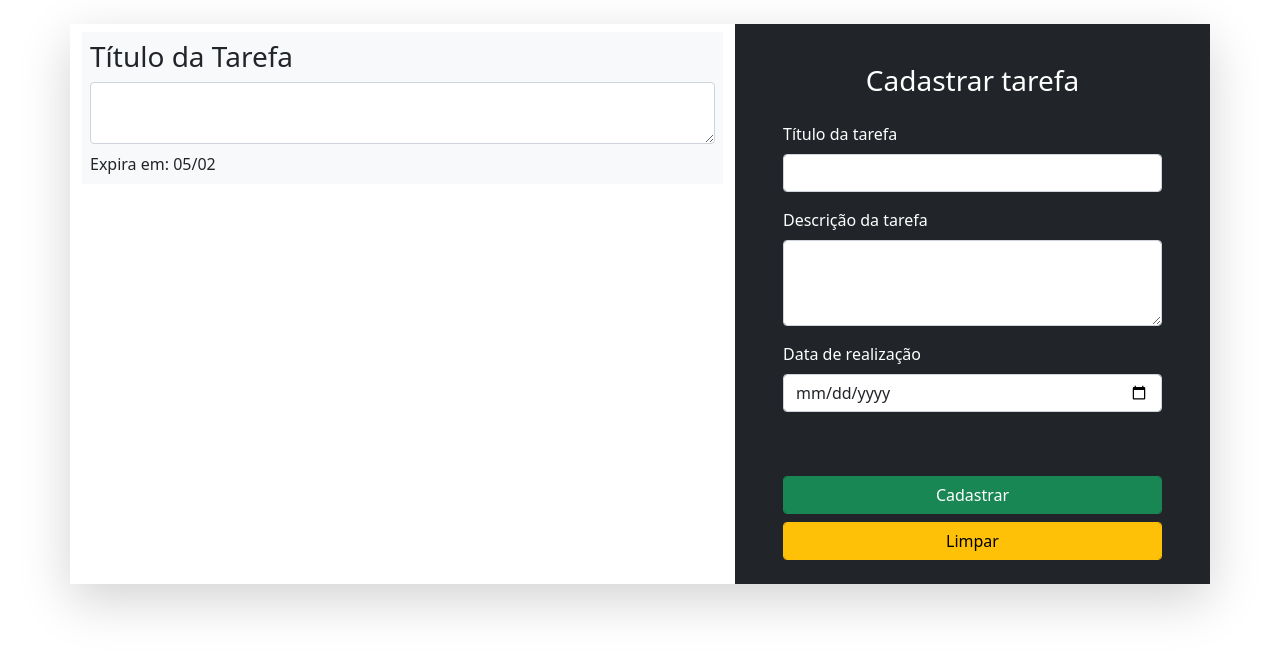
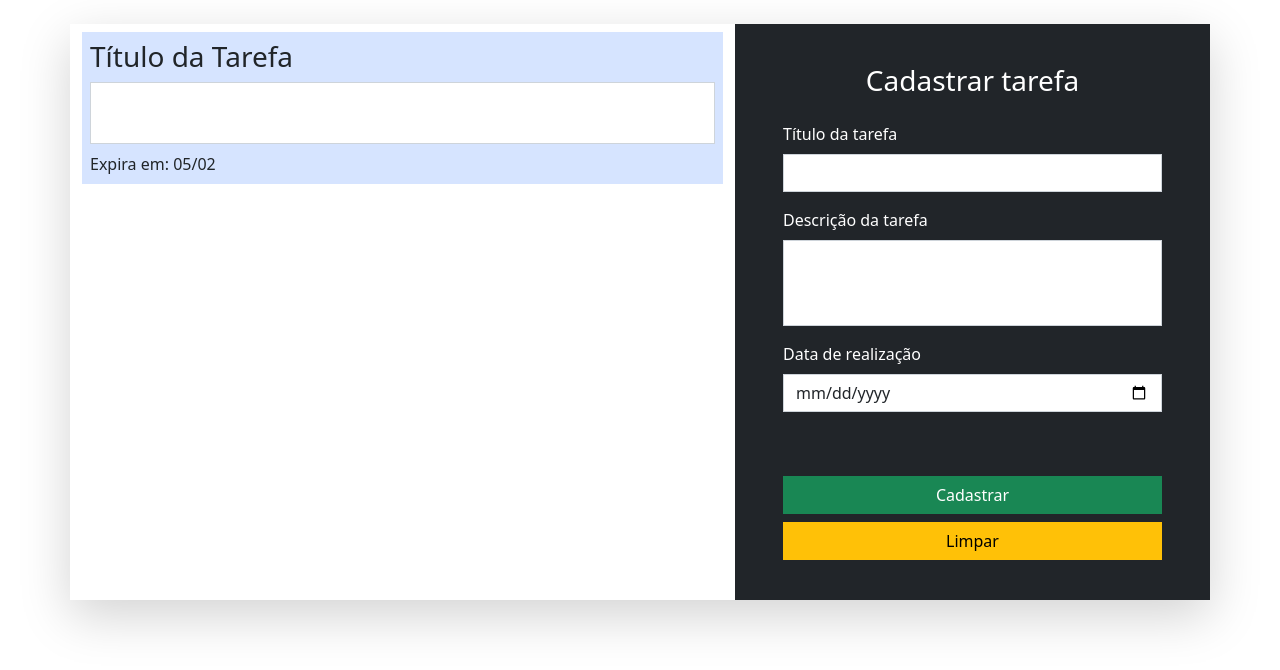
Before and after one commit to henrickrafael/listaJavaScript, a plain HTML site: page index.html in a window 1280 px wide. Drawn offline with nearby package versions, Linux system fonts and the light colour scheme.

Commit message:
#003 style: Alteracao De Estilo No Arquivo Css

```diff
--- a/style.css
+++ b/style.css
@@ -1,3 +1,25 @@
+
+input[type='text'] {
+     border-radius: 0 !important;
+}
+
+input[type='date'] {
+     border-radius: 0 !important;
+}
+
+button {
+     border-radius: 0 !important;
+}
+
+textarea {
+     border-radius: 0 !important;
+     resize: none !important;
+}
+
 .bg-list {
-     background-color: #f8f9fb;
+     background-color: #d6e4ff;
 }
+
+.content-wrapper {
+     height: 36em;
+}
```
